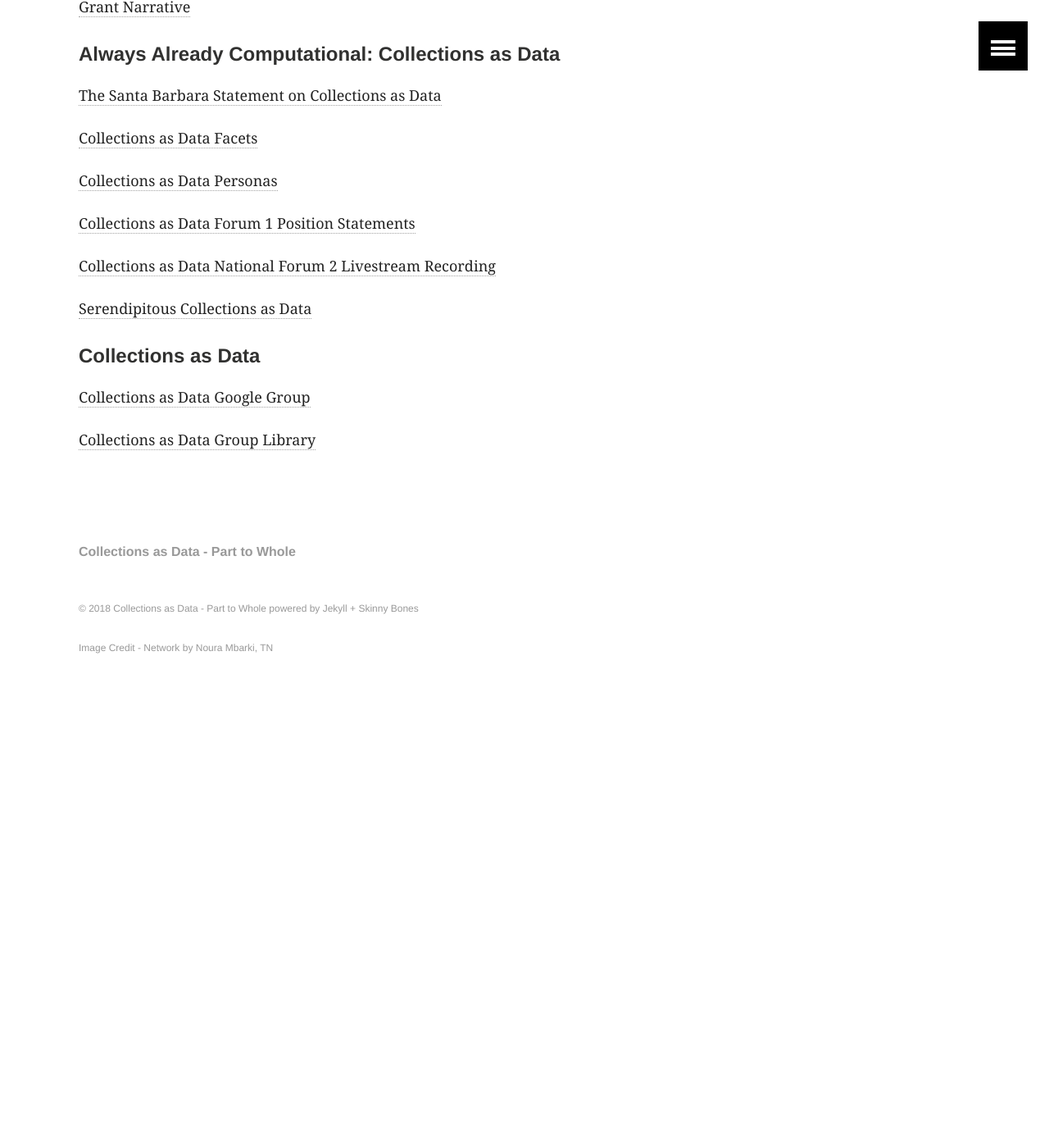
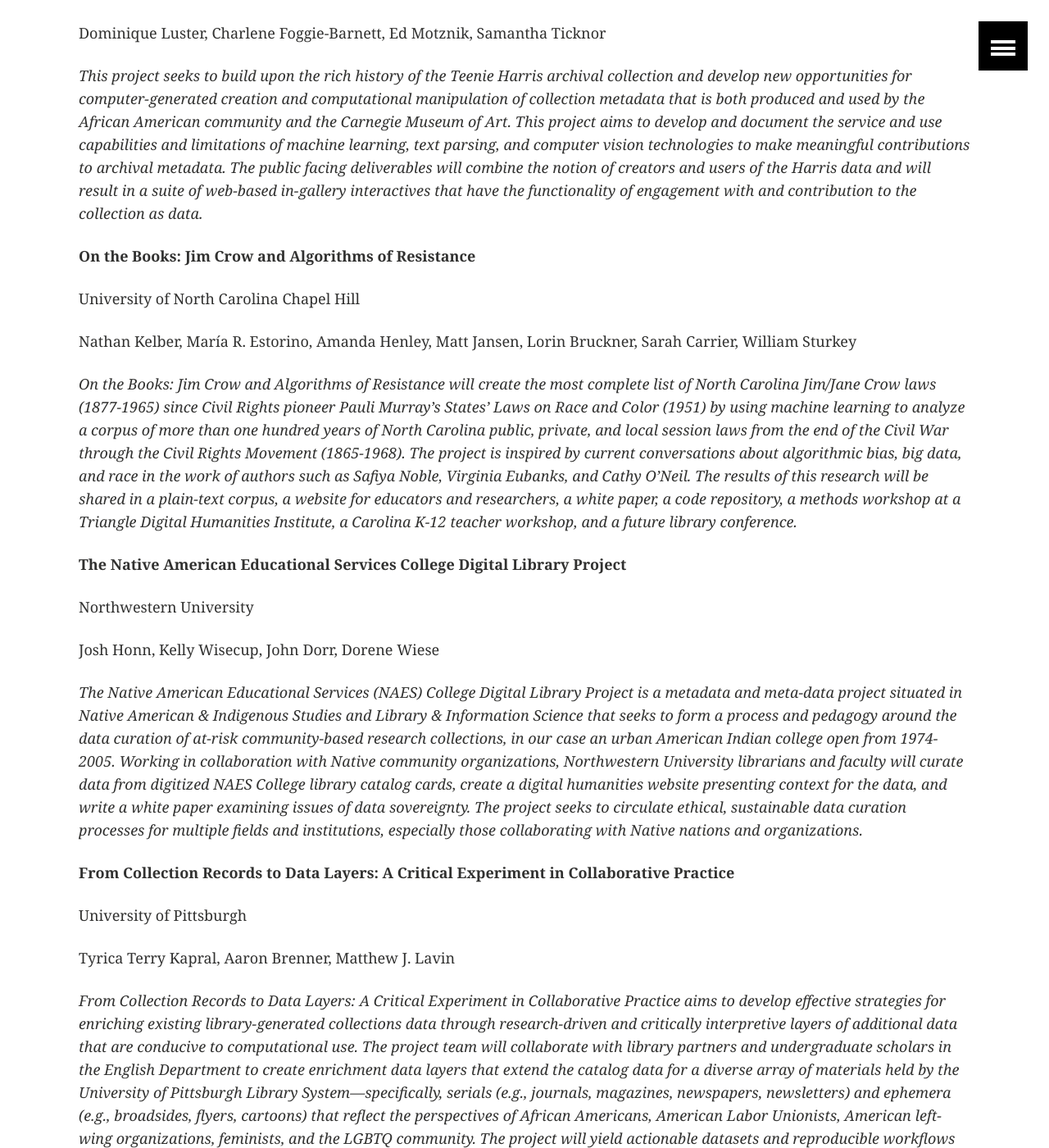
Before and after one commit to collectionsasdata/part2whole, a Jekyll site: the page built from cohortone.md, in a window 1280 px wide and 1400 px high, scrolled down 391 px. Shown: the whole window at 82% size. Built offline with Jekyll 4.4.1, drawn with Linux system fonts in a browser that asks for light colours; before the commit the page ends 1267 px from its top, so only the background shows below that; some of the changed text lies outside the part shown.

Commit message:
Update cohortone.md

```diff
--- a/cohortone.md
+++ b/cohortone.md
@@ -4,28 +4,50 @@ title:  "Cohort 1 Projects (1/2019-4/2020)"
 ---
 ---
 
-#### Collections as Data: Part to Whole
+**Collections as Data: Redefining Creators, Users, and Stewards of the Charles “Teenie” Harris Photographic Archival Collection**
 
-[Cohort 1 Call for Proposals](https://collectionsasdata.github.io/part2whole/cfp/)
+Carnegie Museum of Art
 
-[Grant Narrative](https://github.com/collectionsasdata/part2whole/raw/master/cad_part2whole_narrative.pdf)
+Dominique Luster, Charlene Foggie-Barnett, Ed Motznik, Samantha Ticknor
 
-#### Always Already Computational: Collections as Data
+*This project seeks to build upon the rich history of the Teenie Harris archival collection and develop new opportunities for computer-generated creation and computational manipulation of collection metadata that is both produced and used by the African American community and the Carnegie Museum of Art. This project aims to develop and document the service and use capabilities and limitations of machine learning, text parsing, and computer vision technologies to make meaningful contributions to archival metadata. The public facing deliverables will combine the notion of creators and users of the Harris data and will result in a suite of web-based in-gallery interactives that have the functionality of engagement with and contribution to the collection as data.*
 
-[The Santa Barbara Statement on Collections as Data](https://collectionsasdata.github.io/statement/)
+**On the Books: Jim Crow and Algorithms of Resistance**
 
-[Collections as Data Facets](https://collectionsasdata.github.io/facets/)
+University of North Carolina Chapel Hill
 
-[Collections as Data Personas](https://collectionsasdata.github.io/personas/)
+Nathan Kelber, María R. Estorino, Amanda Henley, Matt Jansen, Lorin Bruckner, Sarah Carrier, William Sturkey
 
-[Collections as Data Forum 1 Position Statements](https://github.com/collectionsasdata/collectionsasdata.github.io/raw/master/aac_positionstatements.pdf)
+*On the Books: Jim Crow and Algorithms of Resistance will create the most complete list of North Carolina Jim/Jane Crow laws (1877-1965) since Civil Rights pioneer Pauli Murray’s States’ Laws on Race and Color (1951) by using machine learning to analyze a corpus of more than one hundred years of North Carolina public, private, and local session laws from the end of the Civil War through the Civil Rights Movement (1865-1968). The project is inspired by current conversations about algorithmic bias, big data, and race in the work of authors such as Safiya Noble, Virginia Eubanks, and Cathy O’Neil. The results of this research will be shared in a plain-text corpus, a website for educators and researchers, a white paper, a code repository, a methods workshop at a Triangle Digital Humanities Institute, a Carolina K-12 teacher workshop, and a future library conference.*
 
-[Collections as Data National Forum 2 Livestream Recording](https://www.youtube.com/watch?v=ENaPV2XmO9I)
+**The Native American Educational Services College Digital Library Project**
 
-[Serendipitous Collections as Data](https://collectionsasdata.github.io/ideas/)
+Northwestern University
 
-#### Collections as Data
+Josh Honn, Kelly Wisecup, John Dorr, Dorene Wiese
 
-[Collections as Data Google Group](https://groups.google.com/forum/#!forum/collectionsasdata)
+*The Native American Educational Services (NAES) College Digital Library Project is a metadata and meta-data project situated in Native American & Indigenous Studies and Library & Information Science that seeks to form a process and pedagogy around the data curation of at-risk community-based research collections, in our case an urban American Indian college open from 1974-2005. Working in collaboration with Native community organizations, Northwestern University librarians and faculty will curate data from digitized NAES College library catalog cards, create a digital humanities website presenting context for the data, and write a white paper examining issues of data sovereignty.  The project seeks to circulate ethical, sustainable data curation processes for multiple fields and institutions, especially those collaborating with Native nations and organizations.*
 
-[Collections as Data Group Library](https://www.zotero.org/groups/2171423/collections_as_data_-_projects_initiatives_readings_tools_datasets)
+**From Collection Records to Data Layers: A Critical Experiment in Collaborative Practice**
+
+University of Pittsburgh
+
+Tyrica Terry Kapral, Aaron Brenner, Matthew J. Lavin
+
+*From Collection Records to Data Layers: A Critical Experiment in Collaborative Practice aims to develop effective strategies for enriching existing library-generated collections data through research-driven and critically interpretive layers of additional data that are conducive to computational use. The project team will collaborate with library partners and undergraduate scholars in the English Department to create enrichment data layers that extend the catalog data for a diverse array of materials held by the University of Pittsburgh Library System—specifically, serials (e.g., journals, magazines, newspapers, newsletters) and ephemera (e.g., broadsides, flyers, cartoons) that reflect the perspectives of African Americans, American Labor Unionists, American left-wing organizations, feminists, and the LGBTQ community. The project will yield actionable datasets and reproducible workflows for creating and sharing collections-based data layers, while teaching computationally minded data stewardship practices and fostering scholarly engagement with collections produced by marginalized and underrepresented groups.*
+
+**Linking Lost Jazz Shrines Project**
+
+Weeksville Heritage
+
+Obden Mondesir, Zakiya Collier, Cristina Pattuelli
+
+*The Linking Jazz Shrine Project seeks to apply linked open data principles to our Weeksville Lost Jazz Shrines of Brooklyn Oral history collection. This collection was part of a 2008 research project that documented Central Brooklyn's cultural legacy of jazz history between the 1930s and 1960s. By applying linked open data, we plan to make these collections and the connections they provide more discoverable to jazz researchers that would benefit from a significant collection about Central Brooklyn’s nearly lost jazz culture.*
+
+**Uncovering Health History: Transcribing and Publishing Early Twentieth-Century Tuberculosis Patient Records as Data**
+
+University of Denver
+
+Kim Pham, Kevin Clair, Jack Maness, Jeanne Abrams, Fernando Reyes, Jeff Rynhart, Alice Tarrant
+
+*This project will use handwritten text recognition (HTR) to create transcriptions of records that have been unavailable through traditional OCR processes from the Jewish Consumptives' Relief Society, a tuberculosis sanatorium located in Denver from 1904 to 1954. These records represent a valuable archive of primary source materials regarding the treatment history of tuberculosis in the early 20th century and the history of primarily Jewish and Eastern European immigration to Denver during the same time period. We intend to develop capacity in services and infrastructure to support and use HTR technologies in our regular workflow to produce collections as data and to contribute to the emerging HTR technology ecosystem.*
```
